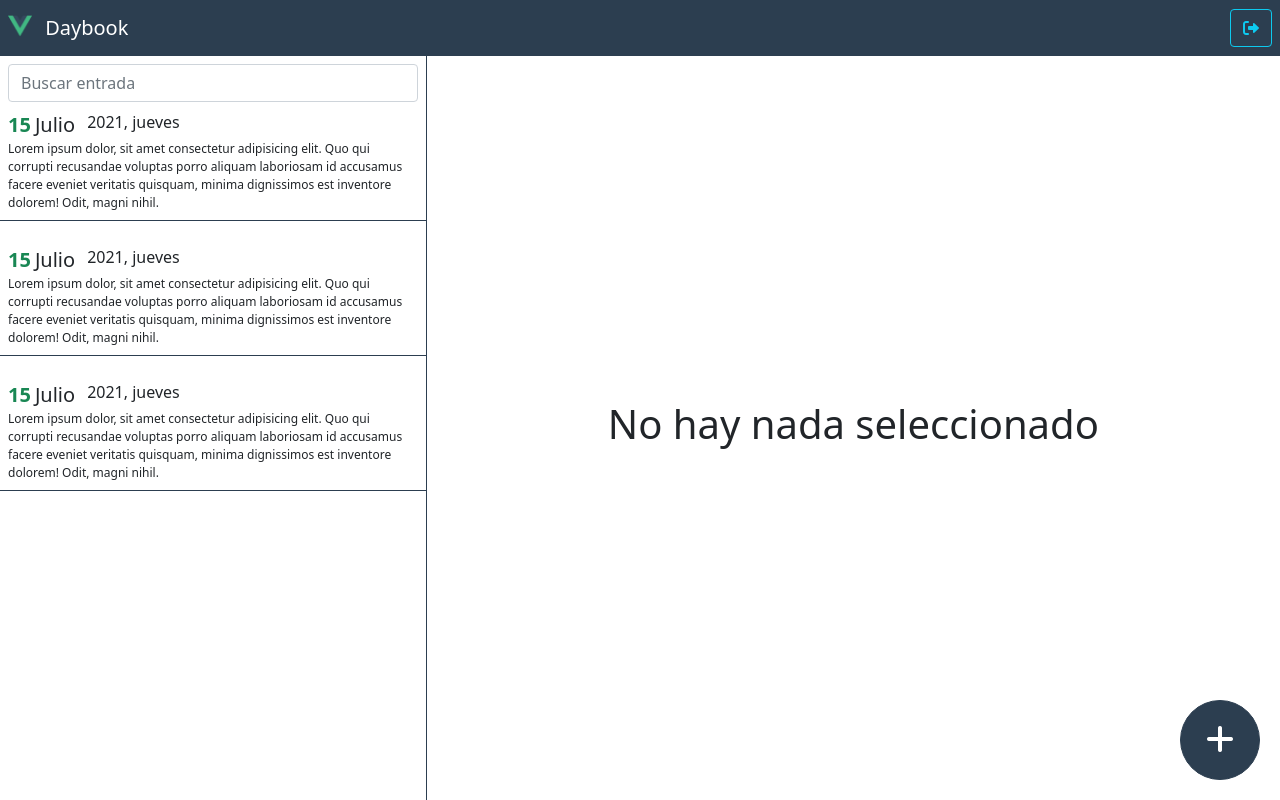
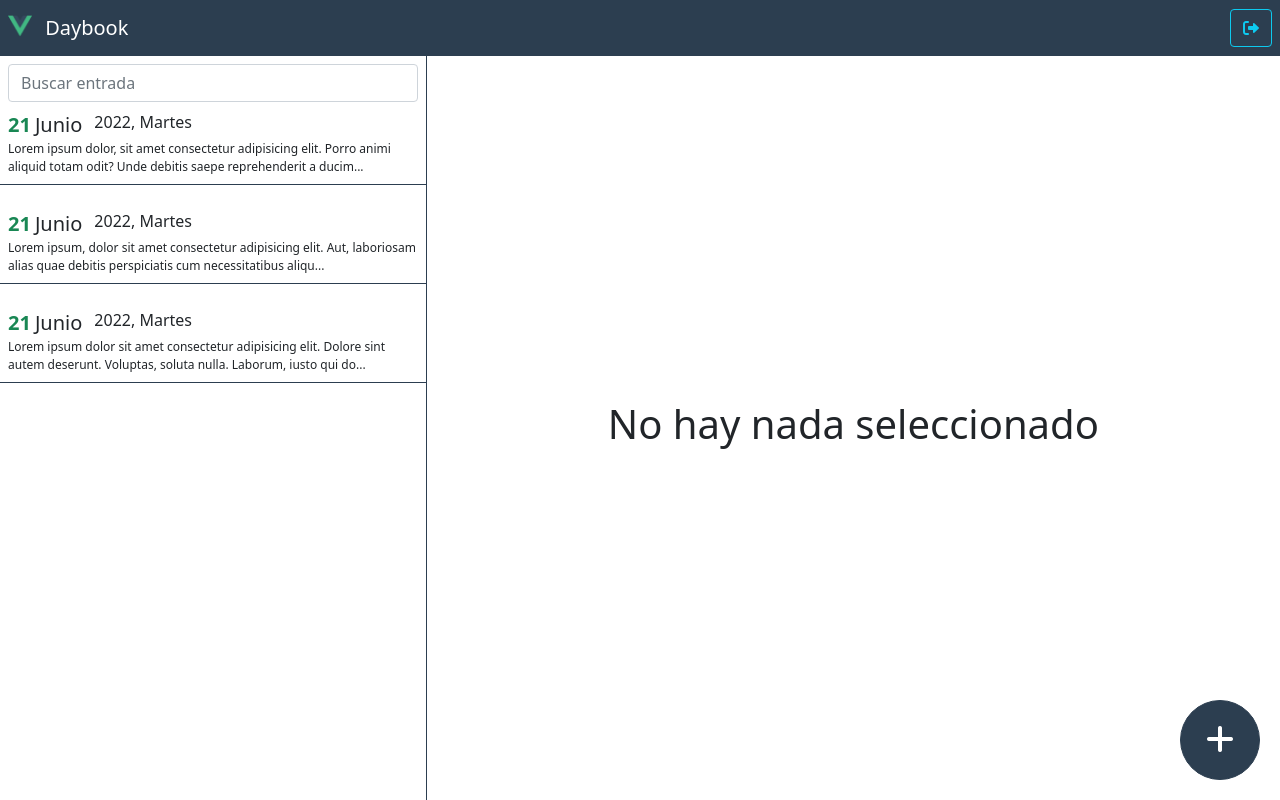
Before and after one commit to jcassola/vue-journal-app, a Vue app: page /#/daybook in a window 1280 px wide. Built offline with nearby package versions, Linux system fonts and the light colour scheme.

Commit message:
entrycomponent information to component

```diff
--- a/src/modules/daybook/components/Entry.vue
+++ b/src/modules/daybook/components/Entry.vue
@@ -1,22 +1,50 @@
 <template>
   <div
   class="entry-container mb-3 pointer p-2"
-  @click="$router.push({name: 'entry', params: {id: 10} })">
+  @click="$router.push({name: 'entry', params: {id: entry.id} })">
   <!-- Titulo -->
     <div class="entry-title d-flex">
-        <span class="text-success fs-5 fw-bold">15</span>
-        <span class="mx-1 fs-5">Julio</span>
-        <span class="mx-2 fw-light">2021, jueves</span>
+        <span class="text-success fs-5 fw-bold">{{day}}</span>
+        <span class="mx-1 fs-5">{{month}}</span>
+        <span class="mx-2 fw-light">{{yearDay}}</span>
     </div>
     <div class="entry-description">
-        Lorem ipsum dolor, sit amet consectetur adipisicing elit. Quo qui corrupti recusandae voluptas porro aliquam laboriosam id accusamus facere eveniet veritatis quisquam, minima dignissimos est inventore dolorem! Odit, magni nihil.
+        {{shortText}}
     </div>
   </div>
 </template>
 
 <script>
+
+const months = ['Enero', 'Febrero', 'Marzo', 'Abril', 'Mayo', 'Junio','Julio', 'Agosto', 'Septiembre', 'Octubre', 'Noviembre', 'Diciembre']
+const days   = ['Domingo','Lunes','Martes','Miércoles','Jueves','Viernes','Sábado']
+
 export default {
-
+    props: {
+        entry: {
+            type: Object,
+            required: true
+        }
+    },
+    computed: {
+        shortText(){
+            return (this.entry.text.length > 130)
+                ? this.entry.text.substring(0, 130) + '...'
+                : this.entry.text
+        },
+        day(){
+            const date = new Date (this.entry.date)
+            return date.getDate()
+        },
+        month(){
+            const date = new Date (this.entry.date)
+            return months[date.getMonth()]
+        },
+        yearDay(){
+            const date = new Date (this.entry.date)
+            return `${date.getFullYear()}, ${days[date.getDay()]}`
+        }
+    }
 }
 </script>
 
--- a/src/modules/daybook/components/EntryList.vue
+++ b/src/modules/daybook/components/EntryList.vue
@@ -9,8 +9,9 @@
     </div>
     <div class="entry-scrollarea">
         <Entry
-            v-for="item in entriesByTerm"
-            :key="item">
+            v-for="entry in entriesByTerm"
+            :key="entry.id"
+            :entry="entry">
         </Entry>
     </div>
   </div>
```
